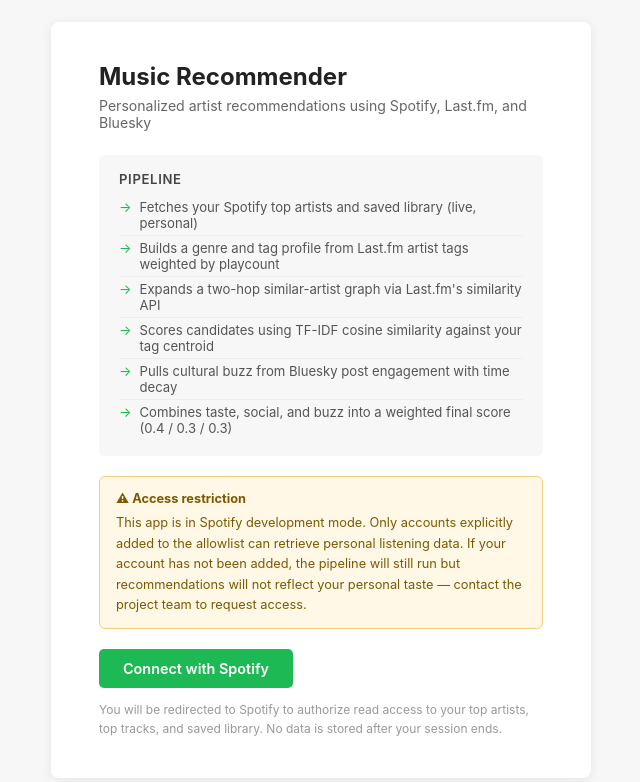
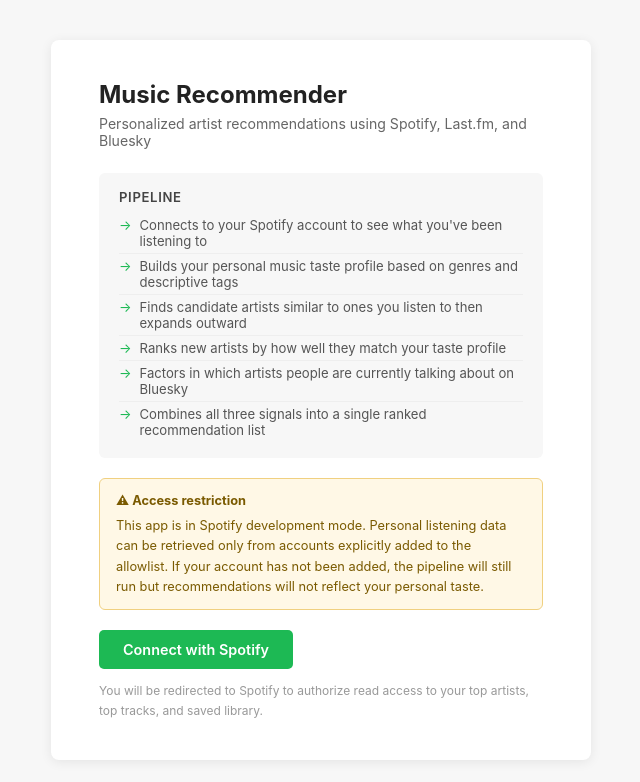
Before and after one commit to tiffanychaoo/IRWA-Music-Rec, a Flask app: page / in a window 1280 px wide. Shown: the top 782 px of the page, without its empty margins (319-959 px from the left). Run offline with Flask 3, Linux system fonts and the light colour scheme.

Commit message:
Revise feature list and warning message in index.html
Updated the list of features and modified warning text for clarity.

```diff
--- a/templates/index.html
+++ b/templates/index.html
@@ -77,27 +77,26 @@
     <div class="pipeline">
       <p>Pipeline</p>
       <ul>
-        <li>Fetches your Spotify top artists and saved library (live, personal)</li>
-        <li>Builds a genre and tag profile from Last.fm artist tags weighted by playcount</li>
-        <li>Expands a two-hop similar-artist graph via Last.fm's similarity API</li>
-        <li>Scores candidates using TF-IDF cosine similarity against your tag centroid</li>
-        <li>Pulls cultural buzz from Bluesky post engagement with time decay</li>
-        <li>Combines taste, social, and buzz into a weighted final score (0.4 / 0.3 / 0.3)</li>
+        <li>Connects to your Spotify account to see what you've been listening to</li>
+        <li>Builds your personal music taste profile based on genres and descriptive tags</li>
+        <li>Finds candidate artists similar to ones you listen to then expands outward</li>
+        <li>Ranks new artists by how well they match your taste profile</li>
+        <li>Factors in which artists people are currently talking about on Bluesky</li>
+        <li>Combines all three signals into a single ranked recommendation list</li>
       </ul>
     </div>
 
     <div class="warning">
       <strong>⚠ Access restriction</strong>
-      This app is in Spotify development mode. Only accounts explicitly added to the allowlist
-      can retrieve personal listening data. If your account has not been added, the pipeline
-      will still run but recommendations will not reflect your personal taste — contact the
-      project team to request access.
+      This app is in Spotify development mode. Personal listening data can be retrieved only
+      from accounts explicitly added to the allowlist. If your account has not been added, the pipeline
+      will still run but recommendations will not reflect your personal taste.
     </div>
 
     <a href="/login" class="btn">Connect with Spotify</a>
     <p class="note">
       You will be redirected to Spotify to authorize read access to your top artists,
-      top tracks, and saved library. No data is stored after your session ends.
+      top tracks, and saved library.
     </p>
   </div>
 </body>
```
